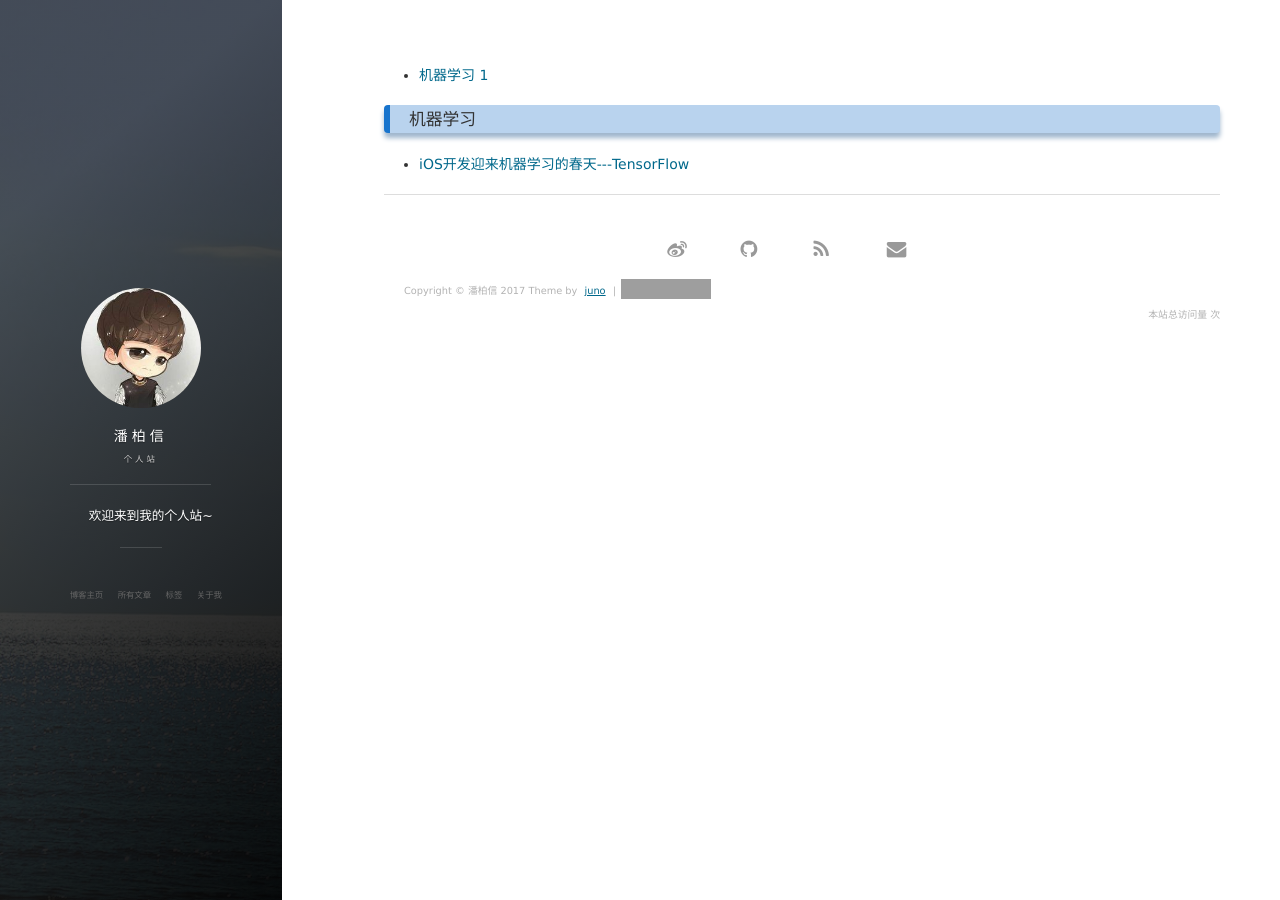
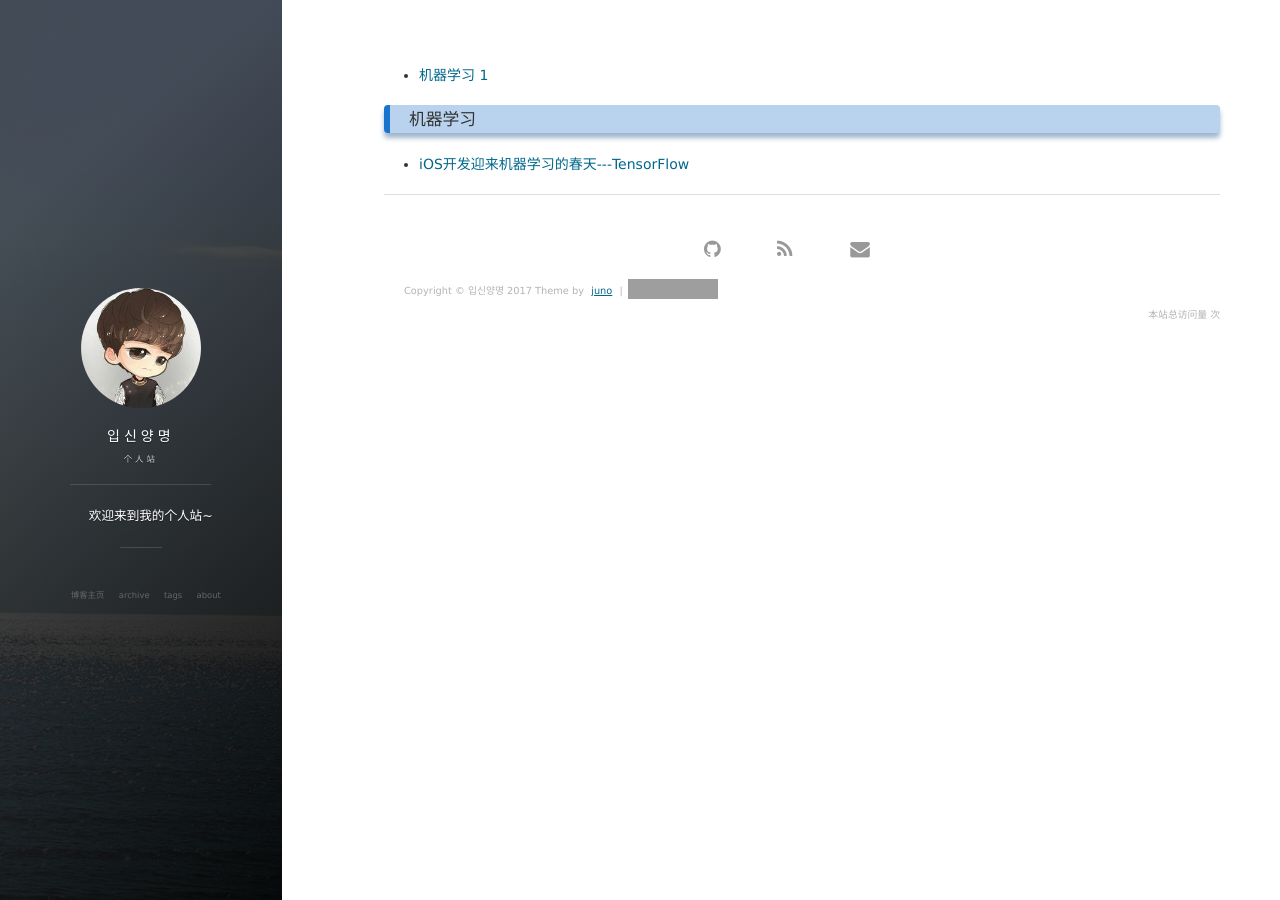
Before and after one commit to munjunoh02/munjunoh02.github.io, a Jekyll site: the page built from tags.html, in a window 1280 px wide. Built offline with Jekyll 4.4.1, drawn with Linux system fonts in a browser that asks for light colours; nearby versions of some CDN libraries; comment, search, counter and statistics services are not loaded; grey boxes are pictures that could not be loaded.

Commit message:
change design

```diff
--- a/_config.yml
+++ b/_config.yml
@@ -1,12 +1,12 @@
 # Basic
-title: 潘柏信
+title: 입신양명
 subtitle: 个人站
 description: 欢迎来到我的个人站~
 # 头像里面的标题
 avatarTitle: leopardpan
 # 头像里面的描述
 avatarDesc: iOS / 机器学习
-url: "http://baixin.io"
+url: "http://munjunoh02.github.io"
 
 # Comment
 comment:
@@ -15,10 +15,9 @@ comment:
 
 # Social
 social:
-    weibo: 5366874726
     github: leopardpan
     # twitter:
-    mail: leopardpan@icloud.com
+    mail: munjunoh02@naver.com
 
 # 百度统计
 # 使用博客模板请去掉或者更换 id
@@ -57,9 +56,9 @@ blog_button:
 
 # Navigation buttons in the front page.s
 nav:
-    - {title: 所有文章, description: archive, url: '/archive'}
-    - {title: 标签, description: tags, url: '/tags'}
-    - {title: 关于我, description: about, url: '/about'}
+    - {title: archive, description: archive, url: '/archive'}
+    - {title: tags, description: tags, url: '/tags'}
+    - {title: about, description: about, url: '/about'}
 
 
 # Pagination
```
